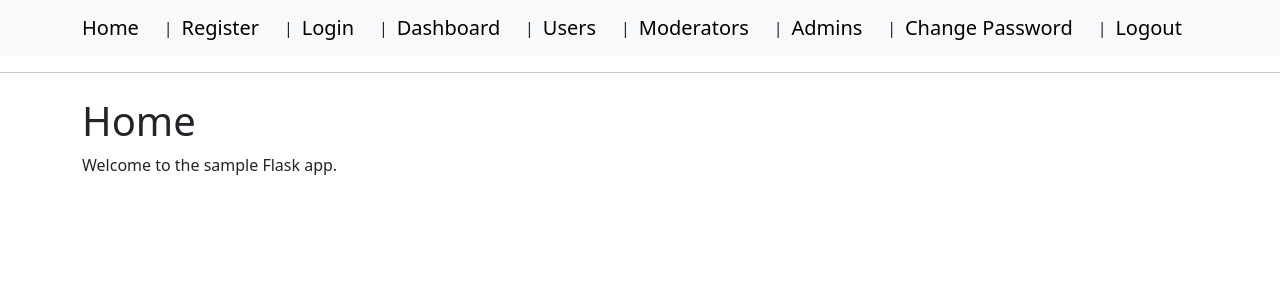
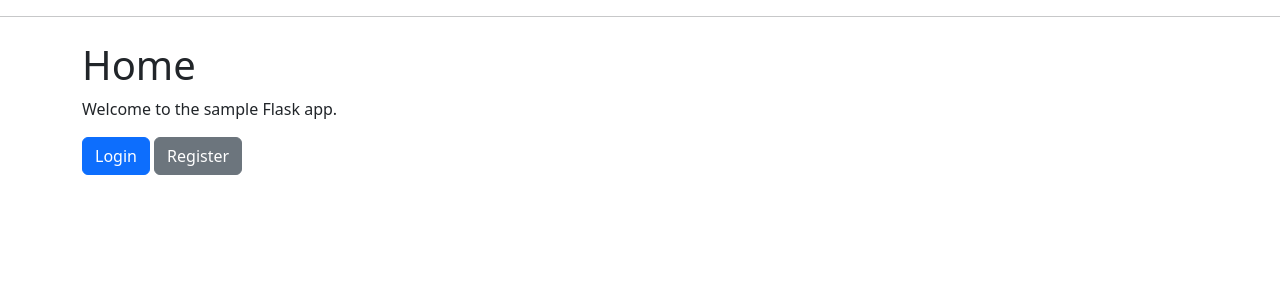
Before and after one commit to gabriel-k-erzah/CSC2031-Computer-Program, a Flask app: page / in a window 1280 px wide. Shown: the top 300 px of the page. Run offline with Flask 3, Linux system fonts and the light colour scheme; some libraries are stand-ins or nearby versions.

Commit message:
fixed routing and website flow

```diff
--- a/computer_program/app/models.py
+++ b/computer_program/app/models.py
@@ -1,6 +1,7 @@
 from app import db
 
 class User(db.Model):
+    #user data based set off a basic relational model
     id = db.Column(db.Integer, primary_key=True)
     username = db.Column(db.String(80), unique=True, nullable=False)
     password = db.Column(db.String(255), nullable=False)
--- a/computer_program/app/routes.py
+++ b/computer_program/app/routes.py
@@ -68,6 +68,13 @@ def user_dashboard():
     return render_template('user_dashboard.html', username=session.get('user'))
 
 
+@main.route('/logout')
+def logout():
+    session.clear()
+    flash('You have been logged out', 'success')
+    return redirect(url_for('main.login'))
+
+
 @main.route('/change-password', methods=['GET', 'POST'])
 def change_password():
     # Require basic "login" state
@@ -81,6 +88,7 @@ def change_password():
         current_password = request.form.get('current_password', '')
         new_password = request.form.get('new_password', '')
 
+        #change this
         user = db.session.execute(
             text(f"SELECT * FROM user WHERE username = '{username}' AND password = '{current_password}' LIMIT 1")
         ).mappings().first()
--- a/computer_program/app/static/js/app.js
+++ b/computer_program/app/static/js/app.js
@@ -1,3 +1,5 @@
+//commented out the javascript code.
+/*
 function showWelcome(name) {
   if (typeof Swal === 'undefined') {
     console.error('SweetAlert2 not loaded');
@@ -19,3 +21,4 @@ document.addEventListener('DOMContentLoaded', () => {
     });
   }
 });
+ */
--- a/computer_program/app/templates/admin.html
+++ b/computer_program/app/templates/admin.html
@@ -2,5 +2,8 @@
 {% block title %}Admin{% endblock %}
 {% block content %}
 <h1>Admin</h1>
+<div class="mb-3">
+  <a href="{{ url_for('main.logout') }}" class="btn btn-outline-danger btn-sm">Logout</a>
+</div>
 <p>Welcome Admin! You can manage users here.</p>
 {% endblock %}
--- a/computer_program/app/templates/base.html
+++ b/computer_program/app/templates/base.html
@@ -7,19 +7,6 @@
     <link rel="stylesheet" href="https://cdn.jsdelivr.net/npm/sweetalert2@11/dist/sweetalert2.min.css">
 </head>
 <body>
-<nav class="navbar bg-light">
-    <div class="container">
-        <a class="navbar-brand" href="/computer_program/app/static">Home</a> |
-        <a class="navbar-brand" href="/register">Register</a> |
-        <a class="navbar-brand" href="/login">Login</a> |
-        <a class="navbar-brand" href="/dashboard">Dashboard</a> |
-        <a class="navbar-brand" href="/user-dashboard">Users</a> |
-        <a class="navbar-brand" href="/moderator">Moderators</a> |
-        <a class="navbar-brand" href="/admin-panel">Admins</a> |
-        <a class="navbar-brand" href="/change-password">Change Password</a> |
-        <a class="navbar-brand" href="/logout">Logout</a>
-    </div>
-</nav>
 <hr>
 <div class="container mt-4">
     {% block content %}{% endblock %}
--- a/computer_program/app/templates/dashboard.html
+++ b/computer_program/app/templates/dashboard.html
@@ -2,6 +2,9 @@
 {% block title %}Dashboard{% endblock %}
 {% block content %}
 <h1>Welcome, {{ username }}!</h1>
+<div class="mb-3">
+  <a href="{{ url_for('main.logout') }}" class="btn btn-outline-danger btn-sm">Logout</a>
+</div>
 
 <!-- Flash messages -->
 {% with messages = get_flashed_messages(with_categories=true) %}
--- a/computer_program/app/templates/home.html
+++ b/computer_program/app/templates/home.html
@@ -1,6 +1,12 @@
 {% extends "base.html" %}
 {% block title %}Home{% endblock %}
+
 {% block content %}
-<h1>Home</h1>
-<p>Welcome to the sample Flask app.</p>
+    <h1>Home</h1>
+    <p>Welcome to the sample Flask app.</p>
+
+    <div class="auth-links">
+        <a href="{{ url_for('main.login') }}" class="btn btn-primary">Login</a>
+        <a href="{{ url_for('main.register') }}" class="btn btn-secondary">Register</a>
+    </div>
 {% endblock %}
--- a/computer_program/app/templates/moderator.html
+++ b/computer_program/app/templates/moderator.html
@@ -2,5 +2,8 @@
 {% block title %}Moderator{% endblock %}
 {% block content %}
 <h1>Moderator</h1>
+<div class="mb-3">
+  <a href="{{ url_for('main.logout') }}" class="btn btn-outline-danger btn-sm">Logout</a>
+</div>
 <p>Welcome Moderator! You can review content here.</p>
 {% endblock %}
--- a/computer_program/app/templates/user_dashboard.html
+++ b/computer_program/app/templates/user_dashboard.html
@@ -2,5 +2,8 @@
 {% block title %}User Dashboard{% endblock %}
 {% block content %}
 <h1>User Dashboard</h1>
+<div class="mb-3">
+  <a href="{{ url_for('main.logout') }}" class="btn btn-outline-danger btn-sm">Logout</a>
+</div>
 <p>Welcome {{ username }}! This is your dashboard.</p>
 {% endblock %}
```
Also changed, not shown: computer_program/app/__init__.py (+11 -9 lines), computer_program/instance/site.db.
